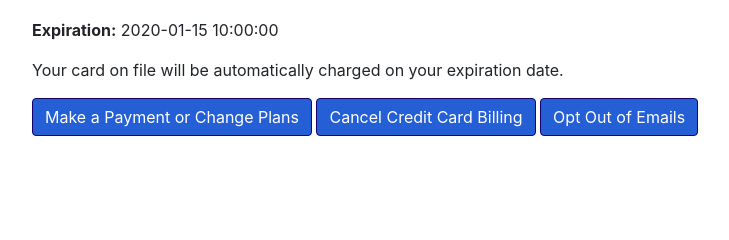
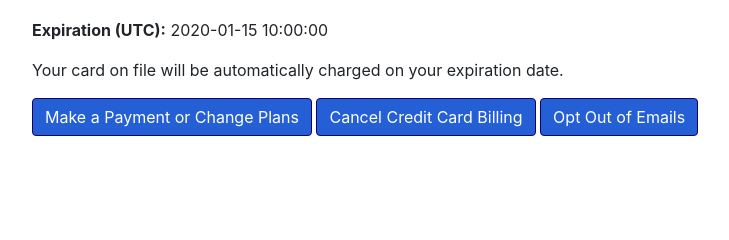
Before and after one commit to JeffVandrewJr/patron, a Flask app: template app/templates/auth/account.html in a window 1280 px wide. Shown: the part 158-398 px from the top of the page, without its empty margins (53-782 px from the left). Run offline with Flask 2, Linux system fonts and the light colour scheme; tables that the repository leaves empty hold one stand-in row (values such as "Sample post"); the template is opened without the code that fills it: values that come from a table or form of the project are taken from there, most other values are stand-ins (such as "Sample title", 1, 10 or a date in 2020); some libraries are stand-ins or nearby versions.

Commit message:
change to UTC

```diff
--- a/app/templates/auth/account.html
+++ b/app/templates/auth/account.html
@@ -3,7 +3,7 @@
 {% block main %}
     <h1>Account Information</h1>
     <p><b>Plan Name:</b> {{ current_user.role }}</p>
-    <p><b>Expiration:</b> {{ expires }}</p>
+    <p><b>Expiration (UTC):</b> {{ expires }}</p>
     {% if not square %}
     <p>Note that if you made a payment today, your full 30 day extension will not be reflected until the blockchain confirms payment.</p>
     {% else %}
```
